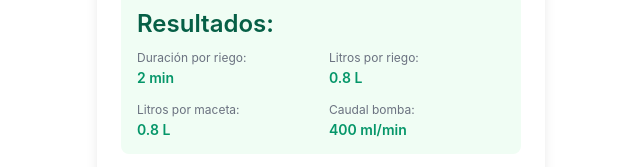
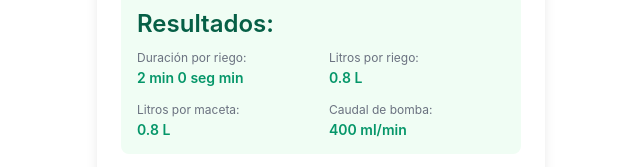
Before and after one commit to inigoestebangomez/calculadora-riego, a React (Vite) app: page / in a window 1280 px wide. Shown: the part 497-664 px from the top of the page, without its empty margins (319-959 px from the left). Built offline with nearby package versions, Linux system fonts and the light colour scheme.

Commit message:
Update: new function-parser minutes and seconds

```diff
--- a/src/Riego.jsx
+++ b/src/Riego.jsx
@@ -43,6 +43,13 @@ const CalculadorRiego = () => {
   }, [frecuencia, litrosTotales, numeroMacetas]);
 
   const litrosPorMaceta = numeroMacetas > 0 ? Math.round((litrosPorRiego / numeroMacetas) * 1000) / 1000 : 0;
+
+  // Función para formatear minutos y segundos
+  const formatearMinutosSegundos = (minutosDecimal) => {
+  const minutos = Math.floor(minutosDecimal);
+  const segundos = Math.round((minutosDecimal - minutos) * 60);
+  return `${minutos} min ${segundos} seg`;
+};
 
   return (
     <div className="riego-container">
@@ -125,7 +132,7 @@ const CalculadorRiego = () => {
         <div className="riego-grid">
           <div className="riego-result-item">
             <span className="riego-result-label">Duración por riego:</span>
-            <p className="riego-result-value">{tiempoRiego} min</p>
+            <p className="riego-result-value">{formatearMinutosSegundos(tiempoRiego)} min</p>
           </div>
 
           <div className="riego-result-item">
@@ -139,7 +146,7 @@ const CalculadorRiego = () => {
           </div>
 
           <div className="riego-result-item">
-            <span className="riego-result-label">Caudal bomba:</span>
+            <span className="riego-result-label">Caudal de bomba:</span>
             <p className="riego-result-value">{CAUDAL_ML_POR_MINUTO} ml/min</p>
           </div>
         </div>
```
